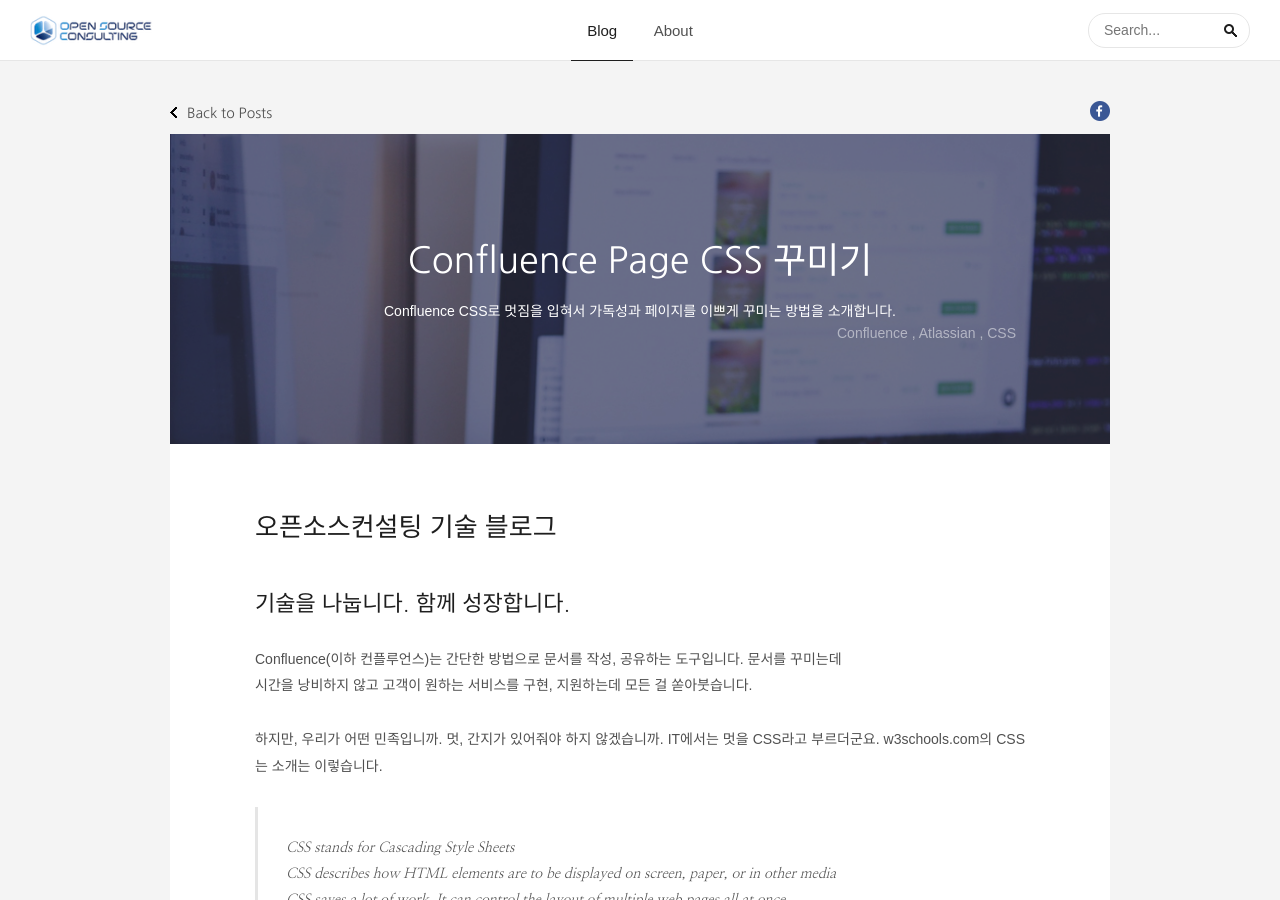
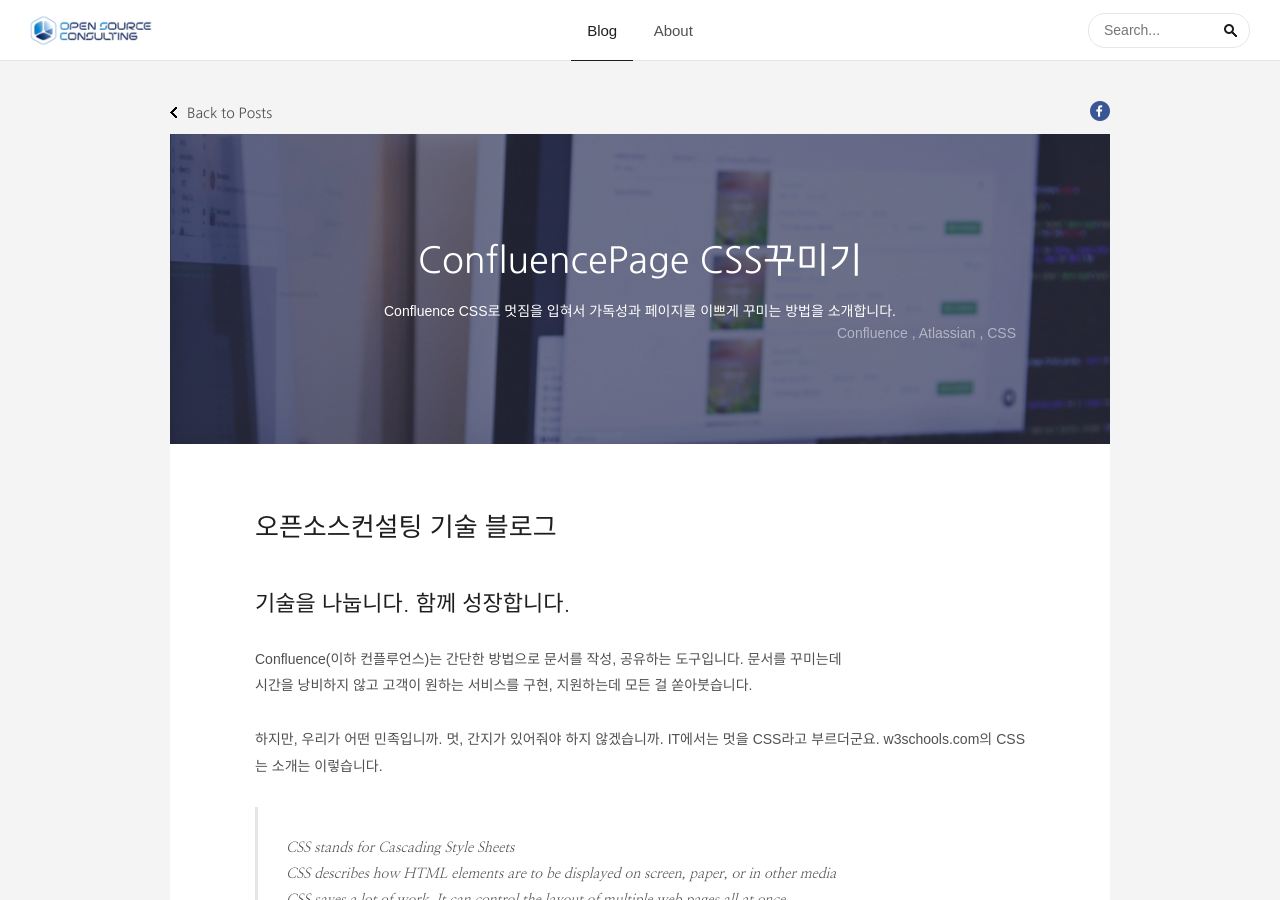
Before and after one commit to jacobbaek/opensourceconsulting.github.io, a Jekyll site: the page built from _posts/2018-07-23-confluence-style.md, in a window 1280 px wide and 900 px high. Built offline with Jekyll 4.4.1, drawn with Linux system fonts in a browser that asks for light colours; some of the changed text lies outside the part shown.

Commit message:
TB-15 Fix wrong word

```diff
--- a/_posts/2018-07-23-confluence-style.md
+++ b/_posts/2018-07-23-confluence-style.md
@@ -1,6 +1,6 @@
 ---
 layout: post
-title: "Confluence Page CSS 꾸미기"
+title: "ConfluencePage CSS꾸미기"
 description: "Confluence CSS로 멋짐을 입혀서 가독성과 페이지를 이쁘게 꾸미는 방법을 소개합니다."
 author: it2seiyon
 date: 2018-07-23
```
Also changed, not shown: other parts of _posts/2018-07-23-confluence-style.md (+1 -1 lines), 19 other files.
